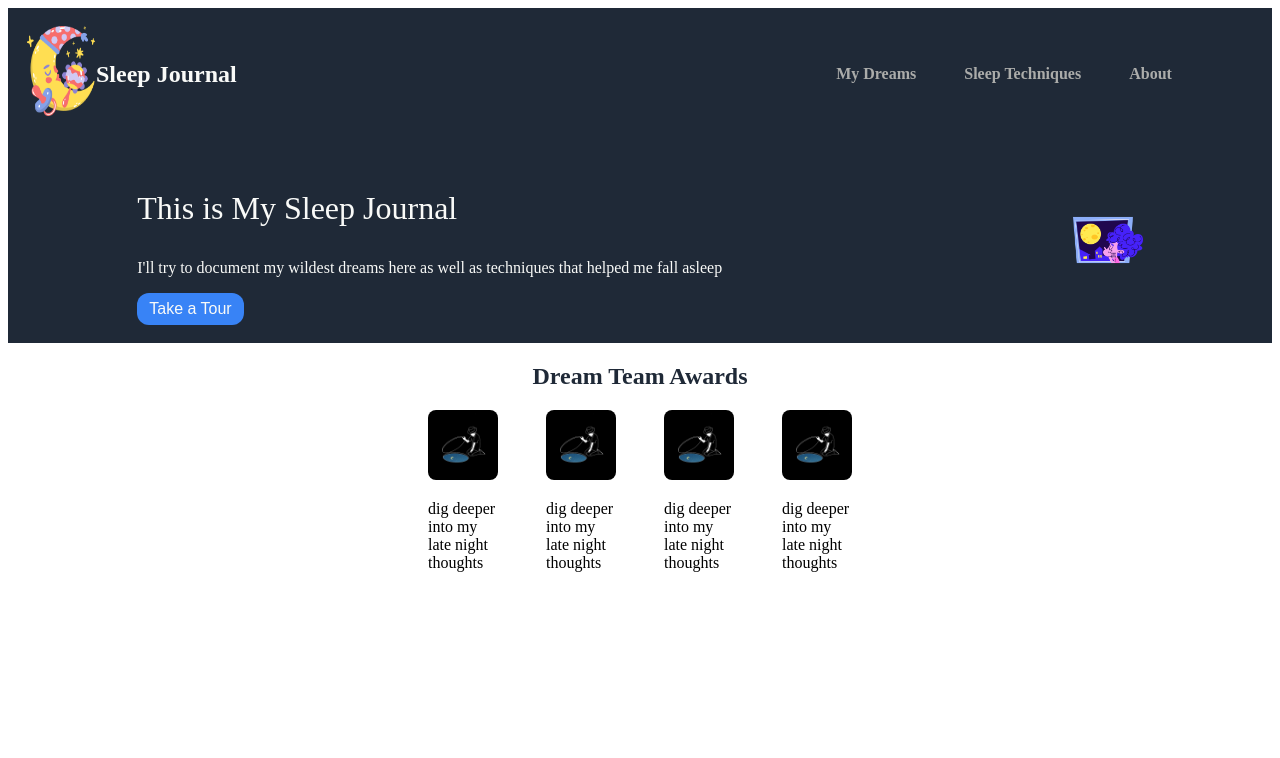
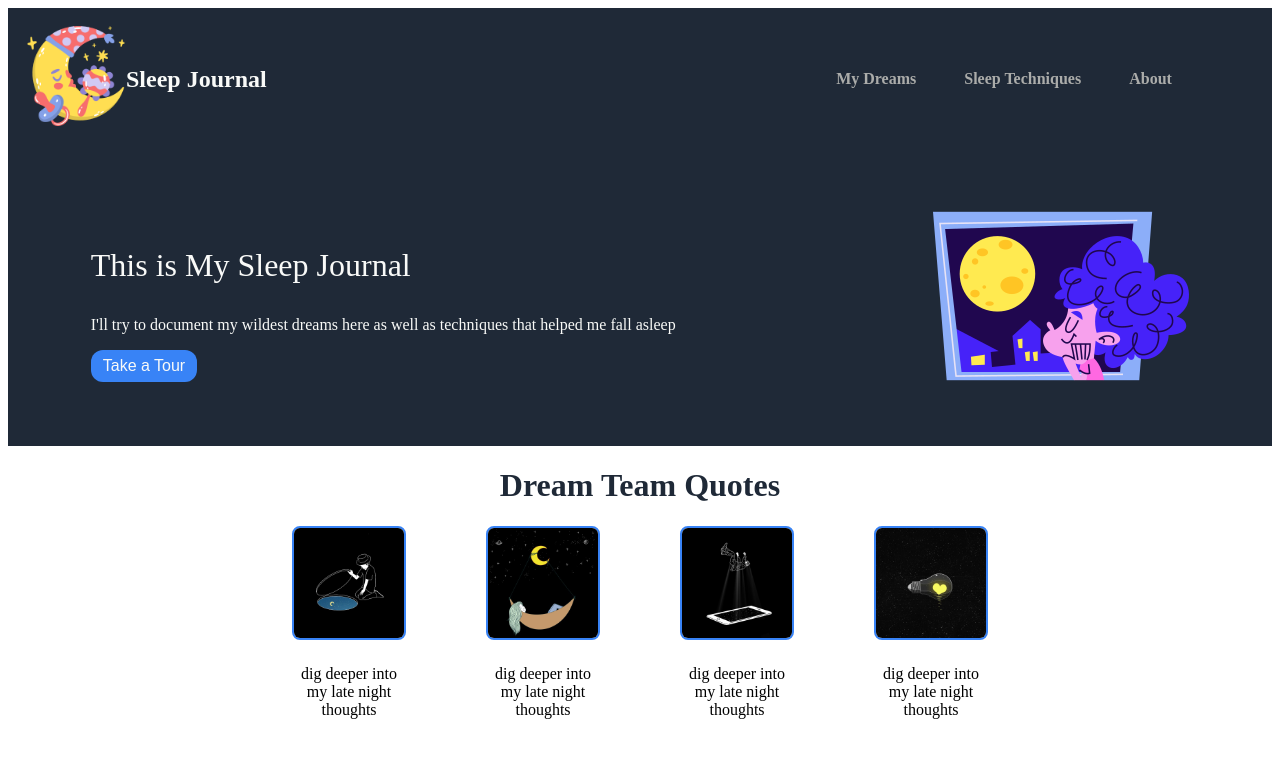
Before and after one commit to Rayon-B/odin-project-css, a plain HTML site: page index.html in a window 1280 px wide. Drawn offline with Linux system fonts and the light colour scheme.

Commit message:
Format middle further align text and remane containers

```diff
--- a/index.html
+++ b/index.html
@@ -23,7 +23,7 @@
       </div>
     </div>
     <!-- Body Top1 -->
-    <div class="body-top1">
+    <div class="body-container-1">
       <div class="body-top1-left">
         <p class="hero">This is My Sleep Journal</p>
         <p class="villian">I'll try to document my wildest dreams here as well as techniques that helped me fall asleep</p>
@@ -35,33 +35,38 @@
     </div>
 
     <!-- Body Top2 -->
-    <div class="body-top2">
+    <div class="body-container-2">
 
           <div>
-            <h2> Dream Team Awards</h2>
+            <h1> Dream Team Quotes</h1>
           </div>
 
 
-          <div class="bt2-contents">
+          <div class="body-container-2-a">
 
-             <div class="pic1">
-               <img src="./images/man-6253257_640.jpg" alt="man opening whole to stary sky">
-               <p> dig deeper into my late night thoughts</p>
+             <div class="body-container-2-a-a">
+               <img class="middle" src="./images/man-6253257_640.jpg" alt="Man Moon Night royalty-free stock illustration." title="Man Moon Night royalty-free stock illustration.">
+               <p class="middle-p"> dig deeper into my late night thoughts</p>
              </div>
 
-             <div class="pic2">
-               <img src="./images/man-6253257_640.jpg" alt="man opening whole to stary sky">
-               <p> dig deeper into my late night thoughts</p>
+             <div class="body-container-2-a-b">
+              <img class="middle" src="./images/girl-5864105_640.jpg" alt="
+              Girl Sleeping Night Sky royalty-free stock illustration." class="
+              Girl Sleeping Night Sky royalty-free stock illustration.">
+              <p class="middle-p" > dig deeper into my late night thoughts</p>
              </div>
 
-             <div class="pic3">
-               <img src="./images/man-6253257_640.jpg" alt="man opening whole to stary sky">
-               <p> dig deeper into my late night thoughts</p>
+             <div class="body-container-2-a-c">
+
+
+
+               <img class="middle" src="./images/falling-7372662_640.jpg" alt="Falling Mobile Dark royalty-free stock illustration" title="Falling Mobile Dark royalty-free stock illustration">
+               <p class="middle-p"> dig deeper into my late night thoughts</p>
              </div>
 
-             <div class="pic4">
-               <img src="./images/man-6253257_640.jpg" alt="man opening whole to stary sky">
-               <p> dig deeper into my late night thoughts</p>
+             <div class="body-container-2-a-d">
+               <img class="middle" src="./images/light-bulb-5831252_640.jpg" alt="Light Bulb Heart Universe royalty-free stock illustration" class="Light Bulb Heart Universe royalty-free stock illustration">
+               <p class="middle-p"> dig deeper into my late night thoughts</p>
              </div>
 
           </div>
--- a/styles.css
+++ b/styles.css
@@ -61,7 +61,7 @@ a {
 }
 
 
-.body-top1 {
+.body-container-1 {
     display: flex;
     gap: 8rem;
     background-color: #1F2937;
@@ -96,30 +96,56 @@ a {
     color: #f9faf8;
 }
 
-.body-top2 {
+.body-container-2 {
     display: flex;
     flex-direction: column;
     align-items: center;
 
 }
 
-.body-top2 h2 {
+.body-container-2 h1 {
     color: #1F2937;
 }
 
-.pic1,
-.pic2,
-.pic3,
-.pic4, img {
+.body-container-2-a-a,
+.body-container-2-a-b,
+.body-container-2-a-c,
+.body-container-2-a-d {
+    display: flex;
+    flex-direction: column;
+    justify-content: center;
+    gap: 0.5rem;
+    align-items: center;
+
+}
+
+
+.middle {
     border-color: #3883f6;
-    border: #3883f6;
+    border: 5px solid #3883f6;
     border-width: 2px;
     border-radius: 8px;
-    max-width: 70px;
-    max-height: 90px;
+    max-width: 110px;
+    max-height: 130px;
 }
 
-.bt2-contents {
+.middle-p {
     display: flex;
-    gap: 3rem;
+    max-width: 110px;
+    max-height: 130px;
+    /* margin: 5px; */
+    padding: 1px;
+    justify-content: center;
+
+
 }
+
+
+.body-container-2-a {
+    display: flex;
+    flex: 1 1 auto;
+    width: 1200px;
+    gap: 5rem;
+    justify-content: center;
+    text-align: center;
+}
```
Also changed, not shown: images/falling-7372662_640.jpg (added), images/girl-5609011_640.jpg (added), images/girl-5864105_640.jpg (added), images/light-bulb-5831252_640.jpg (added), 2 other files.
